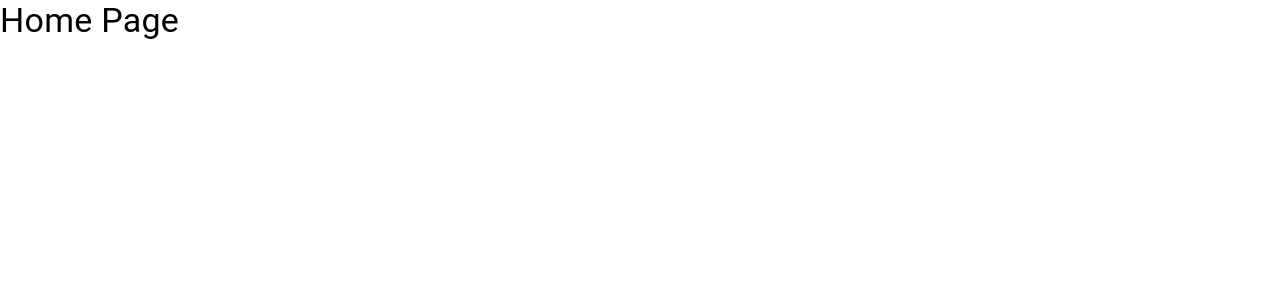
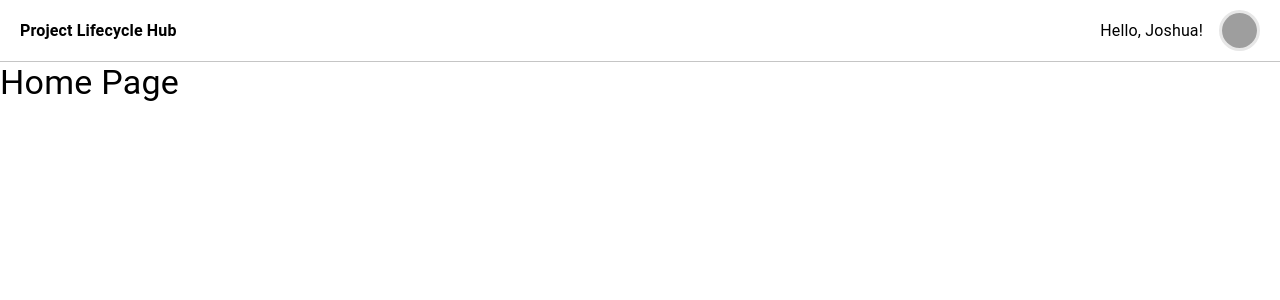
Before and after one commit to joshuatsmith96/PLM_Platform, a React app in the folder frontend/: page / in a window 1280 px wide. Shown: the top 300 px of the page. Built offline with nearby package versions, Linux system fonts and the light colour scheme; grey boxes are pictures that could not be loaded; the HTML template or start-up script is replaced by a standard one.

Commit message:
Added basic header bar.

```diff
--- a/frontend/src/App.tsx
+++ b/frontend/src/App.tsx
@@ -1,14 +1,21 @@
 import { Routes, Route } from "react-router-dom";
+import { Stack } from "@mui/material";
+
 import Home from "./pages/Home";
 import ProjectDetails from "./pages/ProjectDetails";
+
+import Header from "./components/Header";
 import "./App.css";
 
 function App() {
   return (
-    <Routes>
-      <Route path="/" element={<Home />} />
-      <Route path="/project" element={<ProjectDetails />} />
-    </Routes>
+    <Stack>
+      <Header />
+      <Routes>
+        <Route path="/" element={<Home />} />
+        <Route path="/project" element={<ProjectDetails />} />
+      </Routes>
+    </Stack>
   );
 }
 
--- /dev/null
+++ b/frontend/src/components/Header.tsx
@@ -0,0 +1,43 @@
+import { Box, Stack, Typography } from "@mui/material";
+import { User } from "../dummyUser";
+
+const Header = () => {
+  console.log(User);
+  return (
+    <Stack
+      sx={{
+        py: "10px",
+        px: "20px",
+        width: "100%",
+        flexDirection: "row",
+        justifyContent: "space-between",
+        alignItems: "center",
+        fontWeight: "bold",
+        borderBottom: "solid thin #c5c5c5ff",
+        boxSizing: "border-box",
+      }}
+    >
+      <Typography sx={{ fontWeight: "bold" }}>Project Lifecycle Hub</Typography>
+      <Stack sx={{ flexDirection: "row", gap: 2, alignItems: "center" }}>
+        <Typography sx={{ display: { xs: "none", sm: "block" } }}>
+          Hello, {User.firstName}!
+        </Typography>
+        <img
+          style={{
+            display: "block",
+            width: "35px",
+            height: "35px",
+            border: "solid rgba(215, 215, 215, 0.6)",
+            borderRadius: "100px",
+          }}
+          src={
+            User.imgUrl ??
+            "https://i0.wp.com/e-quester.com/wp-content/uploads/2021/11/placeholder-image-person-jpg.jpg?fit=820%2C678&ssl=1"
+          }
+        />
+      </Stack>
+    </Stack>
+  );
+};
+
+export default Header;
--- /dev/null
+++ b/frontend/src/dummyUser.ts
@@ -0,0 +1,13 @@
+type User = {
+  firstName: string;
+  lastName: string;
+  imgUrl: string | null;
+  role: "ReadOnly" | "CSCSAdmin";
+};
+
+export const User: User = {
+  firstName: "Joshua",
+  lastName: "Smith",
+  imgUrl: null,
+  role: "CSCSAdmin",
+};
```
